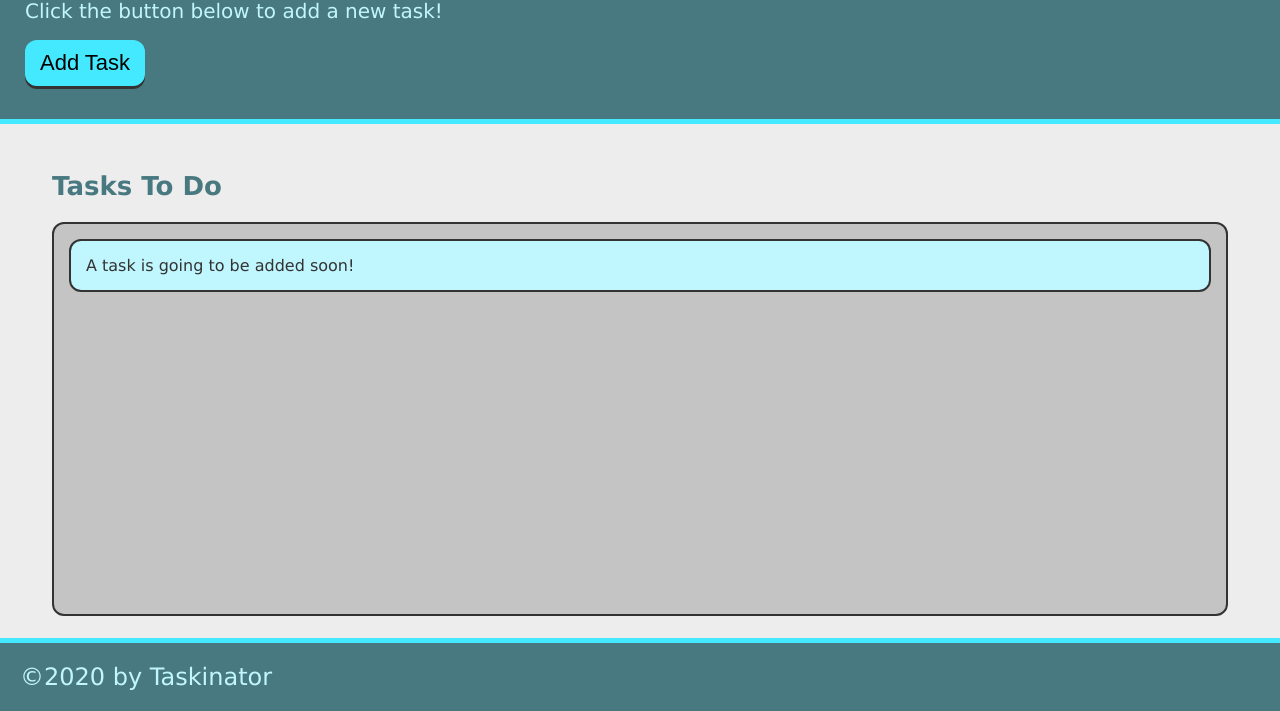
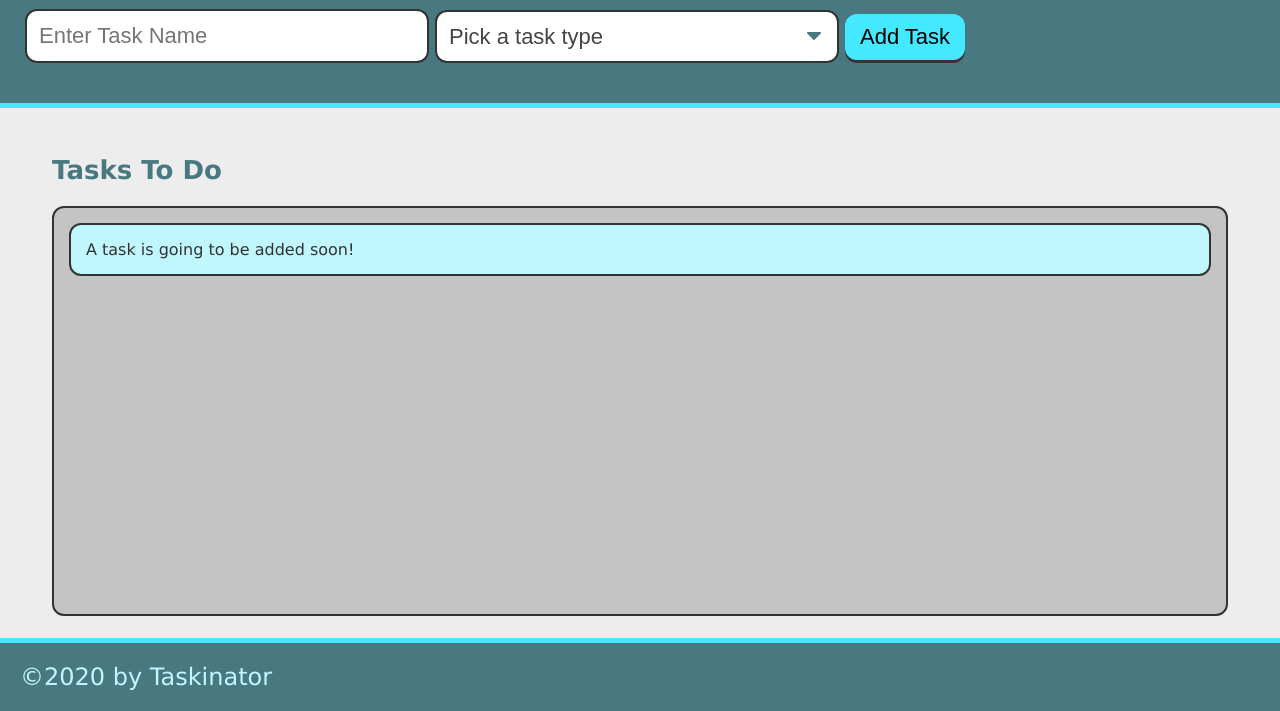
Before and after one commit to MateoCapx/taskinator, a plain HTML site: page index.html in a window 1280 px wide. Shown: the part 89-800 px from the top of the page. Drawn offline with Linux system fonts and the light colour scheme; files whose address does not match are found by name.

Commit message:
Updated form element

```diff
--- a/index.html
+++ b/index.html
@@ -15,8 +15,29 @@
     <header>
 
         <h1 class="page-title"> Taskinator </h1>
-        <p> Click the button below to add a new task! </p>
-        <button class="btn" id="save-task"> Add Task </button>
+        <!-- <p> Click the button below to add a new task! </p>
+        <button class="btn" id="save-task"> Add Task </button> -->
+
+
+            <!-- Form Input Section.  -->
+<form id="task-form">
+    <div class="form-group">
+      <input type="text" name="task-name" class="text-input" placeholder="Enter Task Name" />
+    </div>
+    <div class="form-group">
+      <select name="task-type" class="select-dropdown">
+        <option value="" disabled selected>Pick a task type</option>
+        <option value="Print">School </option>
+        <option value="Web">Real Estate</option>
+        <option value="Mobile">Mobile</option>
+      </select>
+    </div>
+    <div class="form-group">
+      <button class="btn" id="save-task" type="submit">Add Task</button>
+    </div>
+  </form>
+
+
 
 
     </header>
--- a/script.js
+++ b/script.js
@@ -1,12 +1,16 @@
 
-    let buttonEl = document.querySelector("#save-task");
+    let formEl = document.querySelector("#task-form");
     let tasksToDoEl = document.querySelector("#tasks-to-do");
 
-    let createTaskHandler = function() {
+    let createTaskHandler = function(event) {
+        event.preventDefault();
+
       let listItemEl = document.createElement("li");       //   Create a new task item.
       listItemEl.className = "task-item";                 //   Style the new task item.
       listItemEl.textContent = "This is a new task.";     //   Add the text.
       tasksToDoEl.appendChild(listItemEl);                //   Append this element to the task list.
+
+
       };
 
-    buttonEl.addEventListener("click", createTaskHandler);
+    formEl.addEventListener("click", createTaskHandler);
```
